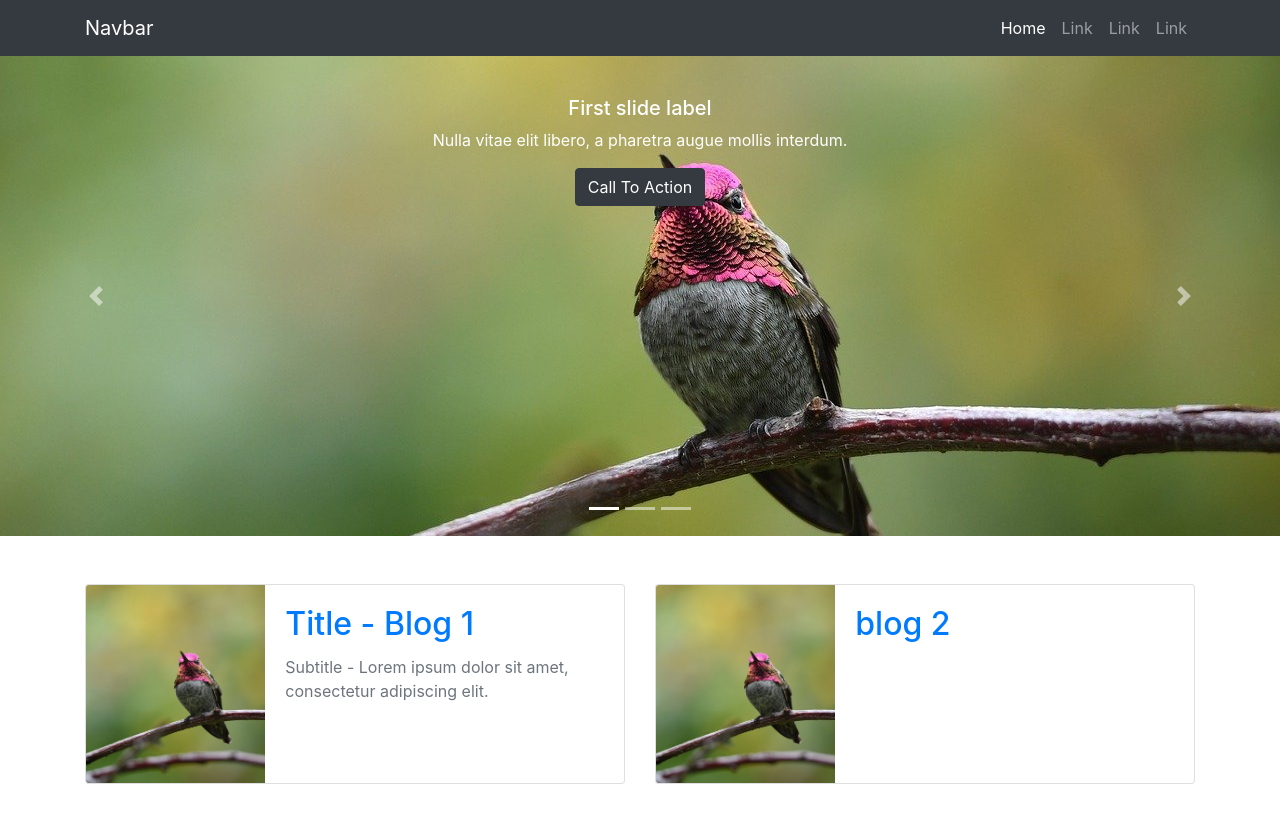
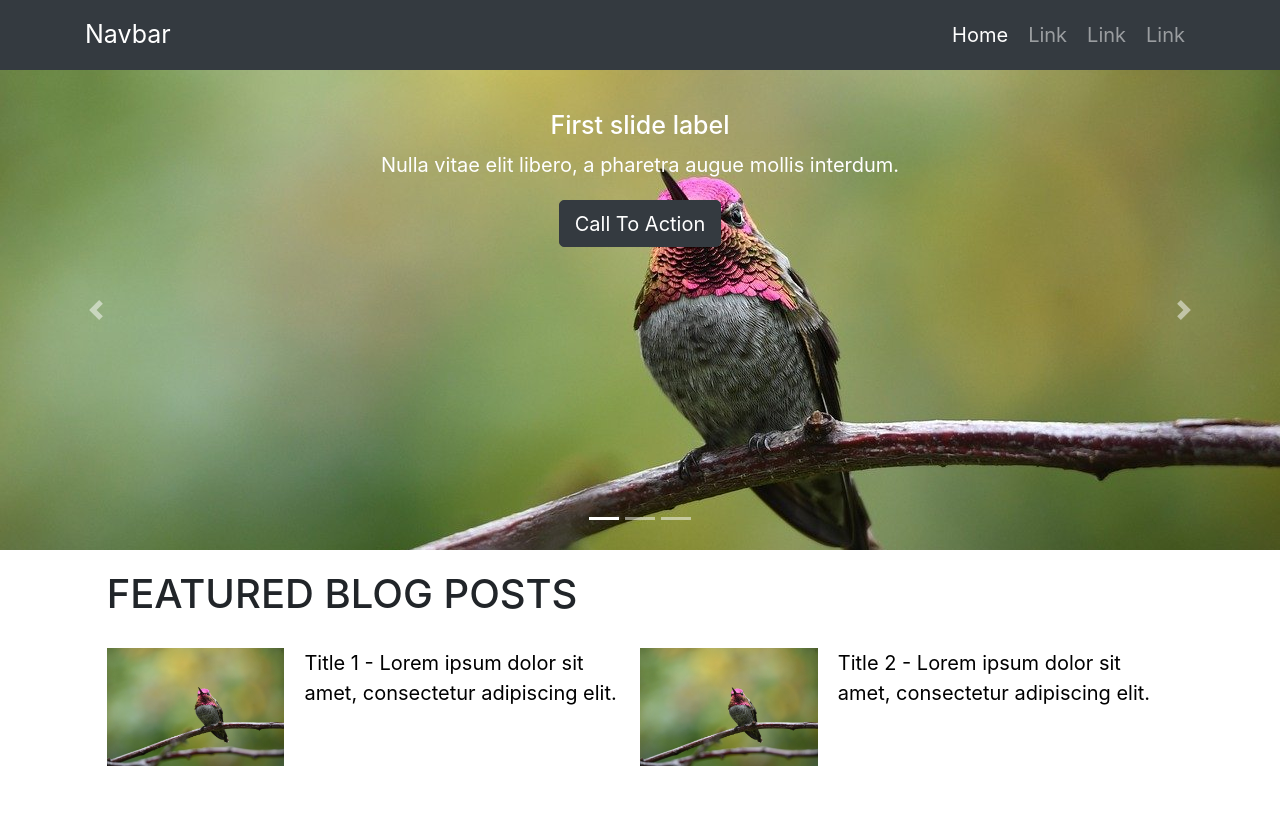
Before and after one commit to sankettchauhan/subzscribe-b2b, a React (Create React App) app: page / in a window 1280 px wide. Shown: the top 822 px of the page. Built offline with nearby package versions, Linux system fonts and the light colour scheme.

Commit message:
add sass, update blog section layout

```diff
--- a/src/components/Blog/Blog.js
+++ b/src/components/Blog/Blog.js
@@ -5,17 +5,12 @@ import { toKebabCase } from '../../helperFunctions/toKebabCase'
 const BlogTemplate = ({ title, subtitle, author, content, blogNumber }) => (
     <>
         <div>
-            <h1>
+            <h2>
                 {title}
-            </h1>
+            </h2>
         </div>
         <div>
-            <h3 className="text-muted">
-                {subtitle}
-            </h3>
-        </div>
-        <div>
-            <h5>
+            <h5 className="text-muted">
                 {author}
             </h5>
         </div>
@@ -29,7 +24,7 @@ const BlogTemplate = ({ title, subtitle, author, content, blogNumber }) => (
 
 const Blog = ({ blogTitle }) => {
     return (
-        <div id="blog">
+        <div id="blog-page">
             <div className="row no-gutters">
                 <div className="col-lg-6 col-12 mx-auto">
                     <div className="p-3 p-lg-0 py-lg-5">
--- a/src/components/Home/Blog.js
+++ b/src/components/Home/Blog.js
@@ -3,17 +3,18 @@ import { NavLink } from 'react-router-dom';
 import BLOGS from "../../content/blogs.json";
 import { toKebabCase } from "../../helperFunctions/toKebabCase"
 
-const Card = ({ imageSrc, subtitle, title }) => (
+const Card = ({ imageSrc, title }) => (
     <>
-        <div className="card mb-3 blog-card">
-            <div className="row no-gutters h-100">
-                <div className="col-md-4">
-                    <img src={imageSrc} className="card-img" alt="blog" />
+        <div>
+            <div className="my-3">
+                <div className="row no-gutters">
+                    <div className="col-4">
+                        <img src={imageSrc} alt="blog" className="img-fluid img-blog" />
                     </div>
-                <div className="col-md-8">
-                    <div className="card-body">
-                        <h2 className="card-title">{title}</h2>
-                        <p className="card-text text-muted">{subtitle}</p>
+                    <div className="col-8">
+                        <div className="ml-3">
+                            {title}
+                        </div>
                     </div>
                 </div>
             </div>
@@ -23,9 +24,11 @@ const Card = ({ imageSrc, subtitle, title }) => (
 
 const Blog = () => {
     return (
-        <div className="my-2 my-lg-5" id="blog-section">
-            <div className="container-lg">
-                <div className="row">
+        <div id="blog-section">
+            <div className="row no-gutters my-3">
+                <div className="col-10 offset-1">
+                    <div><h2 className="subheading">featured blog posts</h2></div>
+                    <div className="row no-gutters">
                         {BLOGS.map((blog, index) => (
                             <div className="col-12 col-md-6" key={blog + "-" + index}>
                                 <NavLink to={`/blogs/${toKebabCase(blog.title)}`}>
@@ -36,6 +39,7 @@ const Blog = () => {
                     </div>
                 </div>
             </div>
+        </div>
     )
 }
 
--- a/src/components/Home/home.js
+++ b/src/components/Home/home.js
@@ -5,8 +5,10 @@ import Slider from './Slider'
 const home = () => {
     return (
         <>
-            <Slider />
-            <Blog />
+            <div id="home-page">
+                <Slider />
+                <Blog />
+            </div>
         </>
     )
 }
--- a/src/content/blogs.json
+++ b/src/content/blogs.json
@@ -1,7 +1,6 @@
 [
     {
-        "title": "Title - Blog 1",
-        "subtitle": "Subtitle - Lorem ipsum dolor sit amet, consectetur adipiscing elit.",
+        "title": "Title 1 - Lorem ipsum dolor sit amet, consectetur adipiscing elit.",
         "imageSrc": "sample.jpg",
         "content": [
             "Lorem ipsum dolor sit amet, consectetur adipiscing elit. Proin scelerisque sapien non felis scelerisque, pretium congue purus venenatis. Proin nisl libero, finibus sit amet venenatis bibendum, lacinia sit amet turpis. Morbi vulputate aliquam dolor. Proin sodales tortor ac lacus ullamcorper accumsan. Curabitur finibus magna sed sagittis tincidunt. Donec facilisis placerat diam, accumsan venenatis nulla commodo sed. In fringilla feugiat bibendum. Sed et turpis nisl. Nullam laoreet tincidunt luctus. Duis erat diam, luctus ac quam cursus, vestibulum bibendum ante. Pellentesque laoreet pellentesque nulla non dictum. Sed elit est, commodo quis sollicitudin vestibulum, tempus in elit. Quisque orci felis, tempus vel lorem eget, volutpat mattis enim. Ut egestas elementum felis et accumsan. Vestibulum porta felis a risus sollicitudin, vel porta enim facilisis. Fusce id velit venenatis, facilisis erat sed, semper felis.",
@@ -11,7 +10,7 @@
         "author": "author name"
     },
     {
-        "title": "blog 2",
+        "title": "Title 2 - Lorem ipsum dolor sit amet, consectetur adipiscing elit.",
         "imageSrc": "sample.jpg",
         "content": [
             "Lorem ipsum dolor sit amet, consectetur adipiscing elit. Fusce molestie a dui non posuere. Aenean ac risus eget turpis egestas pretium. Nulla at neque at justo feugiat viverra. Duis porttitor mollis ipsum, eget porta urna dignissim facilisis."
--- a/src/index.css
+++ b/src/index.css
@@ -1,42 +1,41 @@
-.carousel-item {
+#home-page .carousel-item {
   height: 60vh;
 }
-
-.carousel-image {
+#home-page .carousel-image {
   object-fit: cover;
   height: 100%;
 }
-
-.carousel-caption {
+#home-page .carousel-caption {
   top: 20px;
 }
-
-#blog-section .blog-card {
-  height: 200px;
+#home-page #blog-section .subheading {
+  text-transform: uppercase;
+}
+#home-page #blog-section .blog-card {
   transition: all 0.3s;
 }
-#blog-section .blog-card:hover {
+#home-page #blog-section .blog-card:hover {
   transform: scale(1.02);
 }
-#blog-section img {
-  height: 100%;
+#home-page #blog-section img {
   object-fit: cover;
-  border-top-right-radius: 0;
-  border-bottom-right-radius: 0;
+}
+#home-page #blog-section a {
+  color: black;
 }
 
-#blog h1 {
-  font-size: 4rem;
+#blog-page h2 {
+  font-size: 3rem;
   font-family: "Times New Roman";
 }
-#blog h3 {
+#blog-page h3 {
   font-size: 2.5rem;
 }
-#blog h5 {
+#blog-page h5 {
   font-size: 1.5rem;
   text-transform: capitalize;
 }
-#blog p {
+#blog-page p {
   font-size: 1.3rem;
 }
 
@@ -45,4 +44,15 @@ a:hover {
   color: none;
 }
 
+html {
+  font-size: 100%;
+  font-family: Roboto, Oxygen, Ubuntu, Cantarell, "Open Sans", "Helvetica Neue", sans-serif;
+}
+
+@media only screen and (min-width: 800px) {
+  html {
+    font-size: 125%;
+  }
+}
+
 /*# sourceMappingURL=index.css.map */
--- /dev/null
+++ b/src/sass/blog.scss
@@ -0,0 +1,21 @@
+// BLOG PAGE
+#blog-page{
+    h2{
+        font-size: 3rem;
+        font-family: 'Times New Roman';
+    }
+    h3{
+        font-size: 2.5rem;
+    }
+    h5{
+        font-size: 1.5rem;
+        text-transform: capitalize;
+    }
+    p{
+        font-size: 1.3rem;
+    }
+}
+a:hover{
+    text-decoration: none;
+    color: none;
+}
--- /dev/null
+++ b/src/sass/home.scss
@@ -0,0 +1,30 @@
+#home-page{
+    .carousel-item{
+        height:60vh;
+    }
+    .carousel-image{
+        object-fit: cover;
+        height:100%;
+    }
+    .carousel-caption{
+        top:20px;
+    }
+    // BLOG SECTION
+    #blog-section{
+        .subheading{
+            text-transform: uppercase;
+        }
+        .blog-card{
+            transition: all 0.3s;
+        }
+        .blog-card:hover{
+            transform: scale(1.02);
+        }
+        img{
+            object-fit: cover;
+        }
+        a{
+            color:black;
+        }
+    }
+}
--- a/src/sass/style.scss
+++ b/src/sass/style.scss
@@ -1,45 +1,11 @@
-.carousel-item{
-    height:60vh;
+@import "home.scss";
+@import "blog.scss";
+html{
+    font-size: 100%;
+    font-family: Roboto, Oxygen, Ubuntu, Cantarell, 'Open Sans', 'Helvetica Neue', sans-serif;
 }
-.carousel-image{
-    object-fit: cover;
-    height:100%;
-}
-.carousel-caption{
-    top:20px;
-}
-#blog-section{
-    .blog-card{
-        height:200px;
-        transition: all 0.3s;
-    }
-    .blog-card:hover{
-        transform: scale(1.02);
-    }
-    img{
-        height:100%;
-        object-fit: cover;
-        border-top-right-radius: 0;
-        border-bottom-right-radius: 0;
+@media only screen and (min-width:800px){
+    html{
+        font-size: 125%;
     }
 }
-#blog{
-    h1{
-        font-size: 4rem;
-        font-family: 'Times New Roman';
-    }
-    h3{
-        font-size: 2.5rem;
-    }
-    h5{
-        font-size: 1.5rem;
-        text-transform: capitalize;
-    }
-    p{
-        font-size: 1.3rem;
-    }
-}
-a:hover{
-    text-decoration: none;
-    color: none;
-}
```
Also changed, not shown: 2 other files (tests, documents, lock files or other folders). Lines whose indentation alone changed are shown as unchanged.
